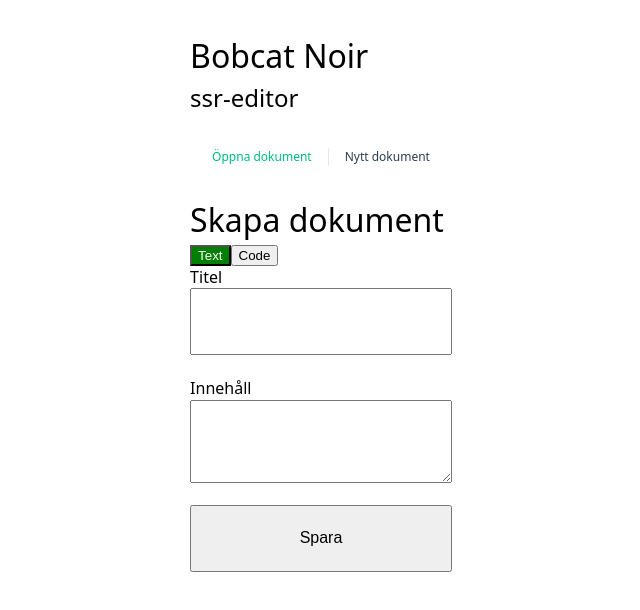
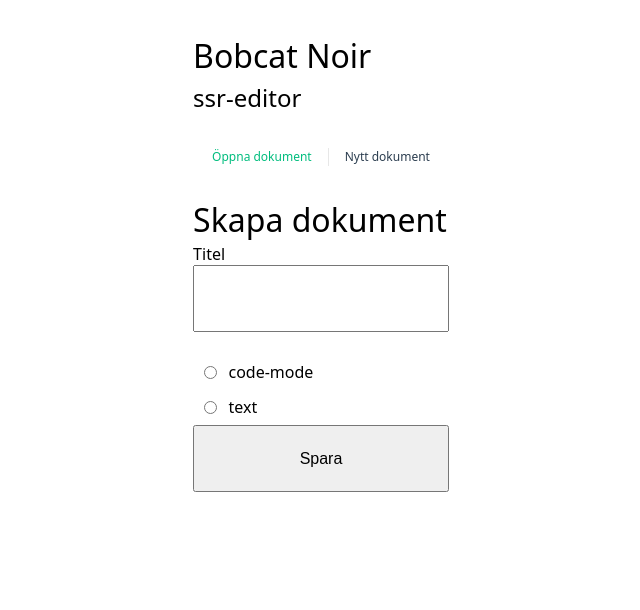
Before and after one commit to lisarosengren/ssr-editor-vue, a Vue app: page /create in a window 1280 px wide. Shown: the top 610 px of the page, without its empty margins (319-959 px from the left). Built offline with nearby package versions, Linux system fonts and the light colour scheme; no server answers.

Commit message:
Updated the NewDocView to only show the component NewDoc.vue. The component is updated by removing the content field and adding radio buttons

```diff
--- a/src/components/NewCode.vue
+++ /dev/null
@@ -1,74 +0,0 @@
-<script>
-  import { newDoc } from '@/models/docs';
-  import { basicSetup } from "codemirror";
-  import { EditorView } from "@codemirror/view";
-  import { javascript } from "@codemirror/lang-javascript";
-
-  export default {
-    data() {
-      return {
-        newDocData: {
-          title: '',
-          content: '',
-          type: 'code'
-        },
-        err: false
-      };
-    },
-    mounted() {
-      this.editorView = new EditorView({
-        doc: '',
-        extensions: [basicSetup, javascript()],
-        parent: this.$refs.editor
-      })
-    },
-    methods: {
-      async onSubmit() {
-        console.log("ÖH");
-        console.log(this.newDocData.type);
-        try {
-          this.newDocData.content = this.editorView.state.doc.toString();
-          const id = await newDoc(this.newDocData);
-          this.$router.push(`/${ id }/${ this.newDocData.type }`)
-          } catch (e) {
-            console.error(e)
-            this.err = true;
-          }
-          }
-      }
-    };
-
-</script>
-
-
-
-
-<template>
-
-<div>
-  <label for="title">Titel</label>
-  <input type="text" v-model="newDocData.title" />
-
-  <label for="editor">Innehåll</label>
-  <div ref="editor" class="code"></div>
-
-  <input type="submit" value="Spara" @click="onSubmit" />
-
-  <div v-if="err">
-    <div id="hide" class="err">
-      <p>Något har gått fel...</p>
-    </div>
-  </div>
-</div>
-
-</template>
-
-<style scoped>
-
-.err {
-  background-color: rgb(235, 120, 120);
-  padding: 0.5rem;
-  text-align: center;
-}
-
-</style>
--- a/src/components/NewDoc.vue
+++ b/src/components/NewDoc.vue
@@ -7,7 +7,7 @@
         newDocData: {
           title: '',
           content: '',
-          type: 'text'
+          type: null
         },
         err: false
       };
@@ -35,10 +35,15 @@
 
   <form @submit.prevent="onSubmit">
     <label for="title">Titel</label>
-    <input type="text" v-model="newDocData.title" />
-
-    <label for="content">Innehåll</label>
-    <textarea v-model="newDocData.content"></textarea>
+    <input type="text" v-model="newDocData.title" required />
+    <div class="radio">
+      <input class="radiobutton" type="radio" id="code-mode" value="code" name="type" v-model="type" required/>
+      <label for="type">code-mode</label>
+    </div>
+    <div class="radio">
+      <input class="radiobutton" type="radio" id="text" value="text" name="type" v-model="mode" />
+      <label for="type">text</label>
+    </div>
 
     <input type="submit" name="doit" value="Spara">
 
@@ -54,6 +59,15 @@
 </template>
 
 <style scoped>
+.radio {
+  display: flex;
+  justify-content: flex-start;
+  align-items: center;
+}
+.radiobutton {
+  margin: 0.7rem;
+  width: auto;
+}
 
 .err {
   background-color: rgb(235, 120, 120);
--- a/src/views/NewDocView.vue
+++ b/src/views/NewDocView.vue
@@ -1,16 +1,9 @@
 <script>
 import NewDoc from '@/components/NewDoc.vue';
-import NewCode from '@/components/NewCode.vue';
 
 export default {
   components: {
     NewDoc,
-    NewCode
-  },
-  data() {
-    return {
-      isCode: false
-    }
   }
 };
 </script>
@@ -18,13 +11,7 @@ export default {
 <template>
   <div class="editor">
     <h1>Skapa dokument</h1>
-    <div class="toggle">
-      <button @click="isCode = false" :class="{ active: !isCode }">Text</button>
-      <button @click="isCode = true" :class="{ active: isCode }">Code</button>
-    </div>
-
-    <component :is="isCode ? 'NewCode' : 'NewDoc'" />
-
+    <NewDoc />
   </div>
 </template>
 
```
